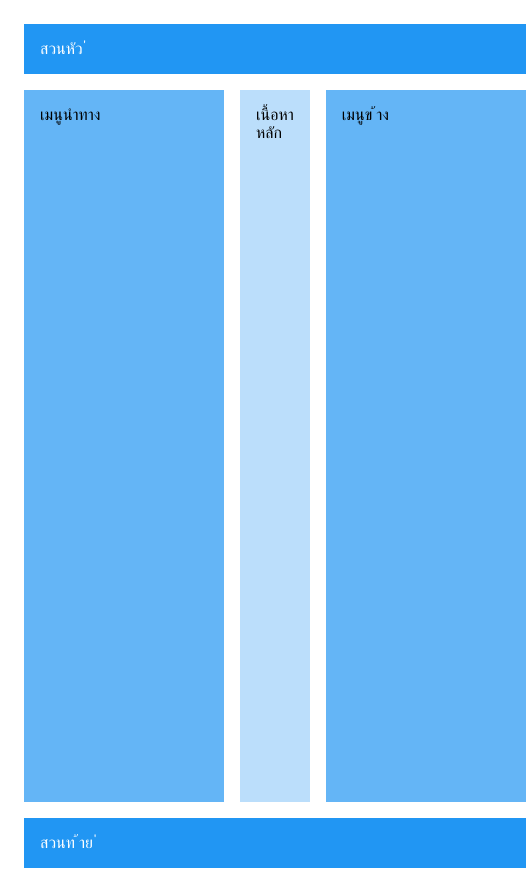
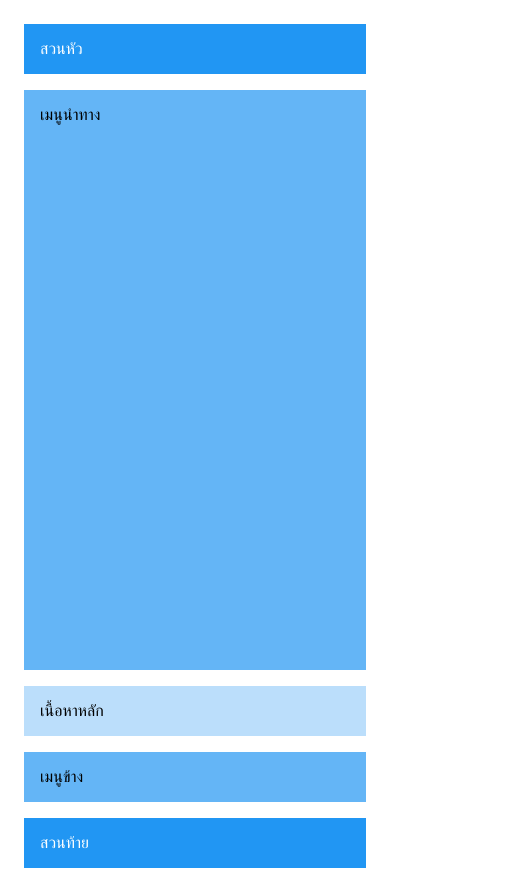
Before and after one commit to NanthawatTokong/week4-grid-lab-, a plain HTML site: page index.html in a window 390 px wide. Shown: the whole page, 526 px wide, since content can reach past the window. Drawn offline with Linux system fonts and the light colour scheme; files that its build step writes are made by us from their sources.

Commit message:
เพิ่ม Media Queries สํ าหรับ Responsive Design

```diff
--- a/css/styles.css
+++ b/css/styles.css
@@ -38,3 +38,27 @@
     padding: 1rem;
     color: white;
    }
+
+   /* สําหรับแท็บเล็ต */
+    @media (max-width: 768px) {
+    .grid-container {
+    grid-template-areas:
+    "header header"
+    "nav nav"
+    "main sidebar"
+    "footer footer";
+    grid-template-columns: 1fr 200px;
+    }
+   }
+   /* สําหรับมือถือ */
+   @media (max-width: 480px) {
+    .grid-container {
+    grid-template-areas:
+    "header"
+    "nav"
+    "main"
+    "sidebar"
+    "footer";
+    grid-template-columns: 1fr;
+    }
+   }
--- a/index.html
+++ b/index.html
@@ -5,15 +5,15 @@
  <meta charset="UTF-8">
  <meta name="viewport" content="width=device-width, initial-scale=1.0">
  <title>Grid Layout Lab</title>
- <link rel="stylesheet" href="css/styles.css">
+ <link rel="stylesheet" href="styles.css">
 </head>
 <body>
  <div class="grid-container">
- <header class="header">สวนหัว ่ </header>
- <nav class="nav">เมนูนําทาง</nav>
- <main class="main">เนื้อหาหลัก</main>
- <aside class="sidebar">เมนูข ้าง</aside>
- <footer class="footer">สวนท ้าย ่ </footer>
+   <header class="header">สวนหัว</header>
+   <nav class="nav">เมนูนำทาง</nav>
+   <main class="main">เนื้อหาหลัก</main>
+   <aside class="sidebar">เมนูข้าง</aside>
+   <footer class="footer">สวนท้าย</footer>
  </div>
 </body>
 </html>
```
